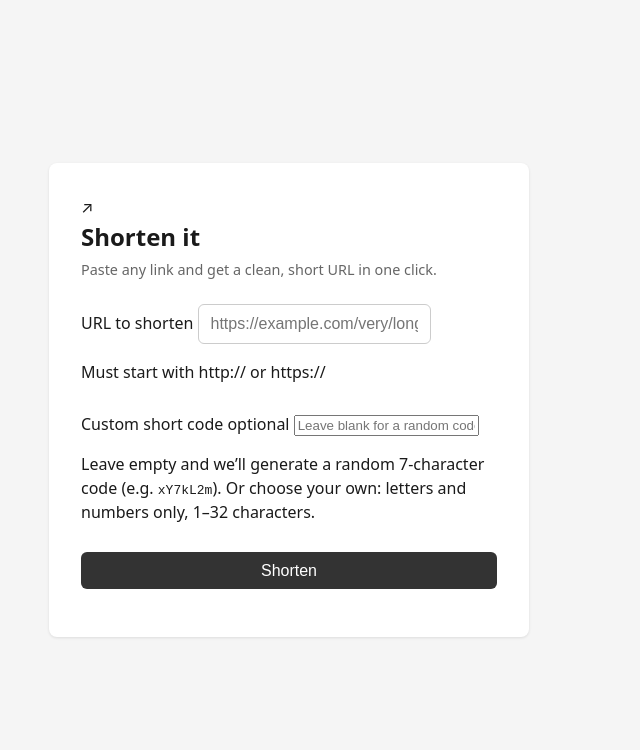
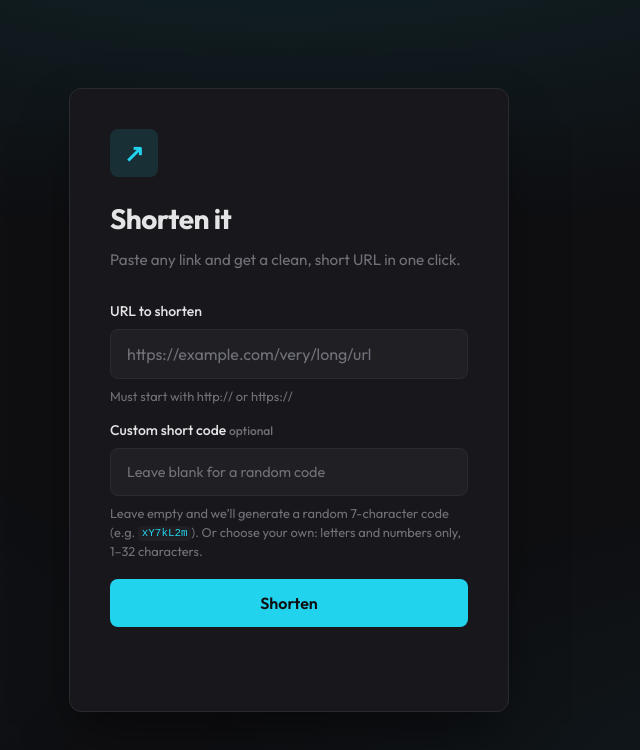
Before and after one commit to ironman-gampala/short-urls, a website: page public/index.html in a window 1280 px wide. Shown: the whole page, without its empty margins (351-991 px from the left). Drawn offline with Linux system fonts and the light colour scheme.

Commit message:
Update style.css

```diff
--- a/public/style.css
+++ b/public/style.css
@@ -2,109 +2,263 @@
   box-sizing: border-box;
 }
 
+:root {
+  --bg: #0f0f12;
+  --surface: #18181c;
+  --surface-elevated: #1f1f24;
+  --border: #2a2a32;
+  --text: #e4e4e7;
+  --text-muted: #71717a;
+  --accent: #22d3ee;
+  --accent-hover: #06b6d4;
+  --accent-subtle: rgba(34, 211, 238, 0.12);
+  --error: #f87171;
+  --success: #34d399;
+  --radius: 12px;
+  --radius-sm: 8px;
+  --shadow: 0 25px 50px -12px rgba(0, 0, 0, 0.5);
+}
+
 body {
-  font-family: system-ui, -apple-system, Segoe UI, Roboto, sans-serif;
-  line-height: 1.5;
-  color: #1a1a1a;
-  background: #f5f5f5;
+  font-family: "Outfit", system-ui, sans-serif;
+  line-height: 1.6;
+  color: var(--text);
+  background: var(--bg);
   margin: 0;
   min-height: 100vh;
   display: flex;
   align-items: center;
   justify-content: center;
-  padding: 1rem;
+  padding: 1.5rem;
+  position: relative;
+}
+
+.bg-pattern {
+  position: fixed;
+  inset: 0;
+  background:
+    radial-gradient(ellipse 80% 50% at 50% -20%, var(--accent-subtle), transparent),
+    radial-gradient(ellipse 60% 40% at 100% 100%, rgba(34, 211, 238, 0.06), transparent),
+    radial-gradient(ellipse 40% 30% at 0% 80%, rgba(34, 211, 238, 0.04), transparent);
+  pointer-events: none;
+  z-index: 0;
 }
 
 main {
-  background: #fff;
-  padding: 2rem;
-  border-radius: 8px;
-  box-shadow: 0 1px 3px rgba(0, 0, 0, 0.1);
-  max-width: 480px;
+  background: var(--surface);
+  padding: 2.5rem;
+  border-radius: var(--radius);
+  border: 1px solid var(--border);
+  box-shadow: var(--shadow);
+  max-width: 440px;
   width: 100%;
+  position: relative;
+  z-index: 1;
+}
+
+.logo {
+  width: 48px;
+  height: 48px;
+  background: var(--accent-subtle);
+  color: var(--accent);
+  border-radius: var(--radius-sm);
+  display: flex;
+  align-items: center;
+  justify-content: center;
+  font-size: 1.5rem;
+  margin-bottom: 1.25rem;
+  font-weight: 600;
 }
 
 h1 {
-  margin: 0 0 0.25rem;
-  font-size: 1.5rem;
-  font-weight: 600;
+  margin: 0 0 0.35rem;
+  font-size: 1.75rem;
+  font-weight: 700;
+  letter-spacing: -0.02em;
 }
 
 .tagline {
-  margin: 0 0 1.5rem;
-  color: #666;
-  font-size: 0.9rem;
+  margin: 0 0 1.75rem;
+  color: var(--text-muted);
+  font-size: 0.95rem;
+  font-weight: 400;
 }
 
 #shorten-form {
   display: flex;
   flex-direction: column;
-  gap: 0.75rem;
+  gap: 0.875rem;
 }
 
-#url-input {
-  padding: 0.6rem 0.75rem;
-  font-size: 1rem;
-  border: 1px solid #ccc;
-  border-radius: 6px;
+.input-wrap {
+  position: relative;
 }
 
-#url-input:focus {
+.input-wrap input {
+  width: 100%;
+  padding: 0.875rem 1rem;
+  font-size: 1rem;
+  font-family: inherit;
+  color: var(--text);
+  background: var(--surface-elevated);
+  border: 1px solid var(--border);
+  border-radius: var(--radius-sm);
+  transition: border-color 0.2s, box-shadow 0.2s;
+}
+
+.input-wrap input::placeholder {
+  color: var(--text-muted);
+}
+
+.input-wrap input:hover {
+  border-color: #3f3f46;
+}
+
+.input-wrap input:focus {
   outline: none;
-  border-color: #333;
+  border-color: var(--accent);
+  box-shadow: 0 0 0 3px var(--accent-subtle);
+}
+
+.input-wrap--optional input {
+  font-size: 0.9rem;
+}
+
+.field-label {
+  display: block;
+  font-size: 0.875rem;
+  font-weight: 500;
+  color: var(--text);
+  margin-bottom: 0.4rem;
+}
+
+.optional-badge {
+  font-size: 0.75rem;
+  font-weight: 500;
+  color: var(--text-muted);
+  text-transform: lowercase;
+}
+
+.hint {
+  margin: 0.5rem 0 0;
+  font-size: 0.8rem;
+  color: var(--text-muted);
+  line-height: 1.45;
+}
+
+.hint code {
+  font-size: 0.85em;
+  padding: 0.1em 0.35em;
+  background: var(--surface-elevated);
+  border-radius: 4px;
+  color: var(--accent);
+  font-family: ui-monospace, monospace;
 }
 
 #submit-btn {
-  padding: 0.6rem 1rem;
+  padding: 0.875rem 1.25rem;
   font-size: 1rem;
-  font-weight: 500;
-  color: #fff;
-  background: #333;
+  font-weight: 600;
+  font-family: inherit;
+  color: var(--bg);
+  background: var(--accent);
   border: none;
-  border-radius: 6px;
+  border-radius: var(--radius-sm);
   cursor: pointer;
+  transition: background 0.2s, transform 0.1s;
+  margin-top: 0.25rem;
 }
 
 #submit-btn:hover:not(:disabled) {
-  background: #555;
+  background: var(--accent-hover);
+}
+
+#submit-btn:active:not(:disabled) {
+  transform: scale(0.99);
 }
 
 #submit-btn:disabled {
-  opacity: 0.7;
+  opacity: 0.6;
   cursor: not-allowed;
 }
 
 .message {
-  margin-top: 1rem;
+  margin-top: 1.25rem;
+  padding: 0.75rem 1rem;
   font-size: 0.9rem;
+  border-radius: var(--radius-sm);
+  font-weight: 500;
 }
 
 .message.info {
-  color: #333;
+  color: var(--success);
+  background: rgba(52, 211, 153, 0.12);
 }
 
 .message.error {
-  color: #c00;
+  color: var(--error);
+  background: rgba(248, 113, 113, 0.12);
 }
 
 .result {
-  margin-top: 1.25rem;
-  padding-top: 1rem;
-  border-top: 1px solid #eee;
+  margin-top: 1.5rem;
+  padding: 1.25rem;
+  background: var(--surface-elevated);
+  border: 1px solid var(--border);
+  border-radius: var(--radius-sm);
 }
 
-.result label {
+.result-label {
   display: block;
-  font-size: 0.85rem;
-  color: #666;
-  margin-bottom: 0.25rem;
+  font-size: 0.8rem;
+  font-weight: 500;
+  color: var(--text-muted);
+  text-transform: uppercase;
+  letter-spacing: 0.05em;
+  margin-bottom: 0.5rem;
+}
+
+.result-row {
+  display: flex;
+  align-items: center;
+  gap: 0.75rem;
+  flex-wrap: wrap;
 }
 
 #short-link {
-  color: #06c;
+  flex: 1;
+  min-width: 0;
+  color: var(--accent);
+  font-weight: 500;
   word-break: break-all;
+  text-decoration: none;
+  transition: color 0.2s;
 }
 
 #short-link:hover {
-  text-decoration: underline;
+  color: var(--accent-hover);
 }
+
+.copy-btn {
+  flex-shrink: 0;
+  padding: 0.5rem 1rem;
+  font-size: 0.875rem;
+  font-weight: 600;
+  font-family: inherit;
+  color: var(--accent);
+  background: var(--accent-subtle);
+  border: 1px solid transparent;
+  border-radius: var(--radius-sm);
+  cursor: pointer;
+  transition: background 0.2s, color 0.2s;
+}
+
+.copy-btn:hover {
+  background: rgba(34, 211, 238, 0.2);
+  color: var(--text);
+}
+
+.copy-btn.copied {
+  color: var(--success);
+  background: rgba(52, 211, 153, 0.15);
+}
```
